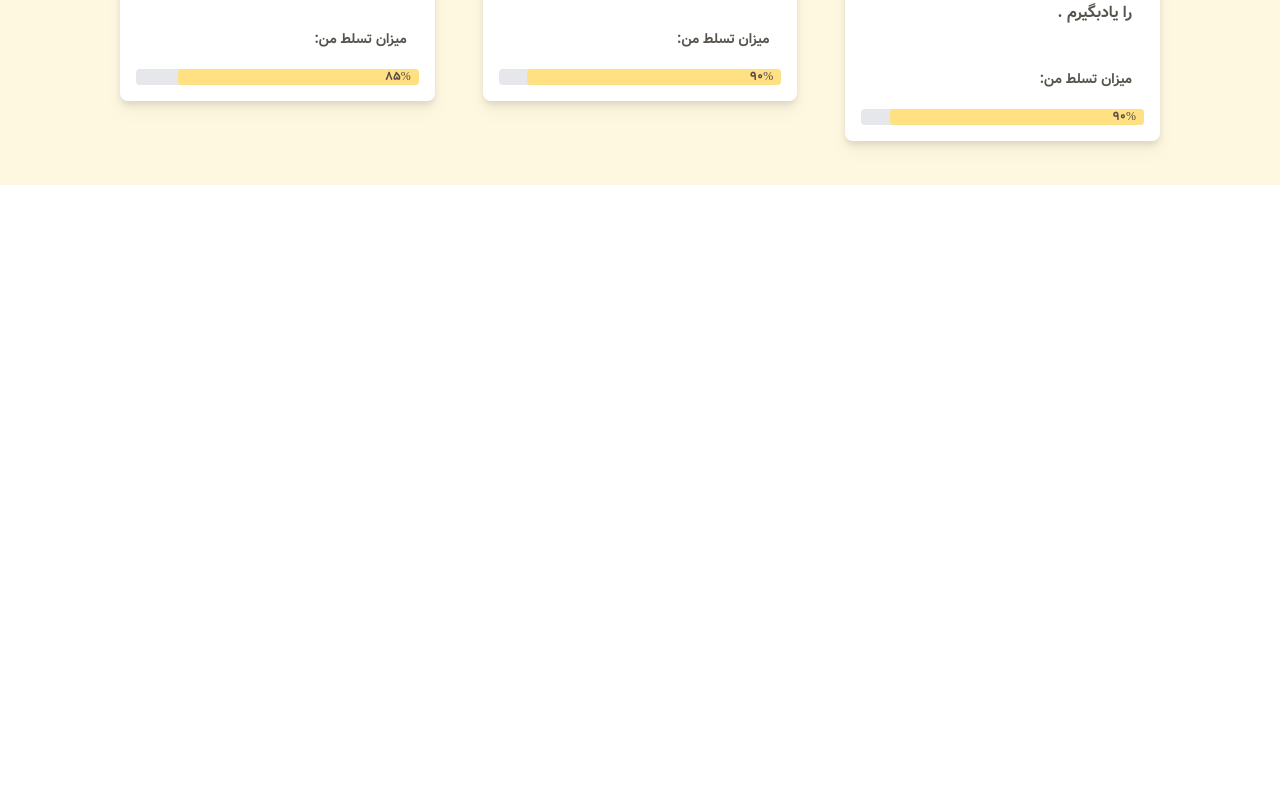
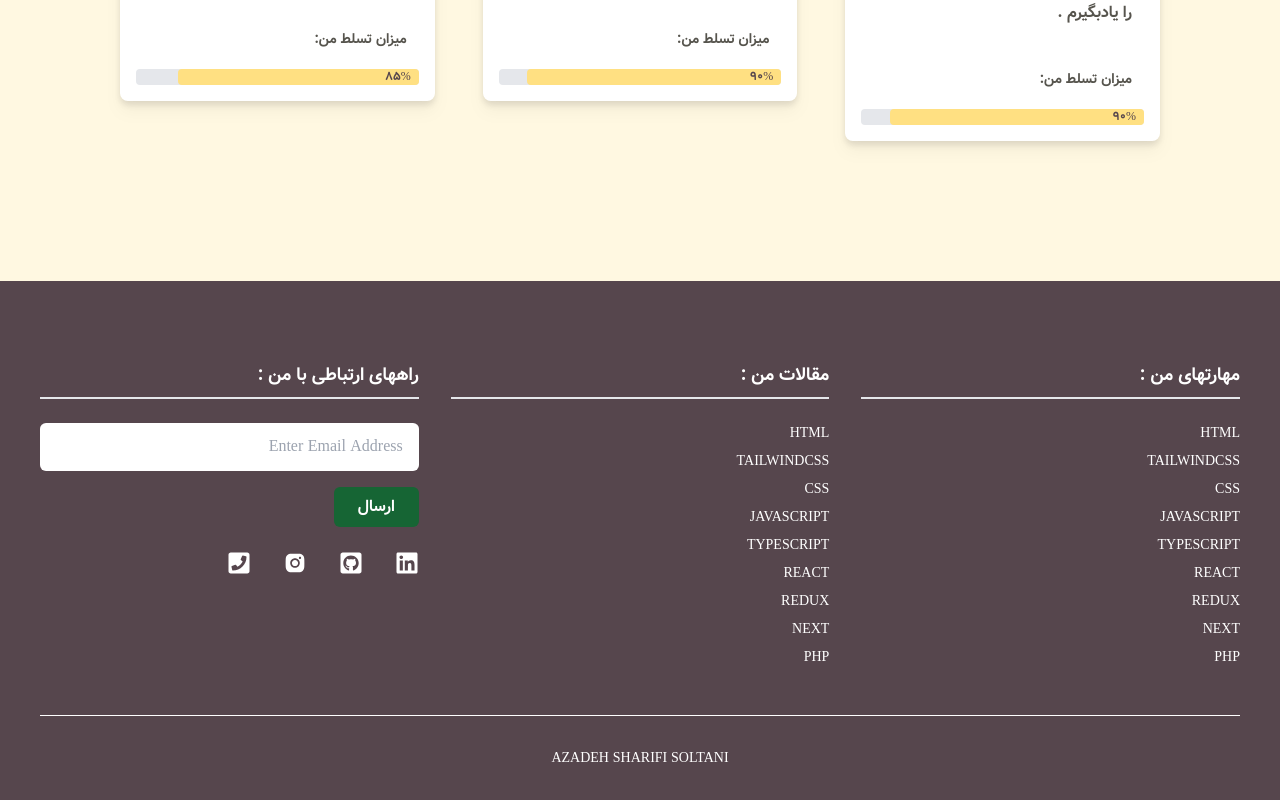
Before and after one commit to frau-azadeh/sunflower-dev, a Next.js app: page / in a window 1280 px wide. Shown: the part 4146-4946 px from the top of the page. Before the commit the page ends 4427 px from the top, so only its background shows below. Built offline with nearby package versions, Linux system fonts and the light colour scheme.

Commit message:
footer, navigation and scrolltotop are finish

```diff
--- a/src/app/page.tsx
+++ b/src/app/page.tsx
@@ -3,13 +3,17 @@ import Slider from '@/components/Slider';
 import React from 'react';
 import AboutSection from '../components/AboutSection';
 import SkillCard from '../components/SkillCard';
+import ScrollToTopButton from '../components/ScrollToTopButton';
 import { HiAcademicCap } from "react-icons/hi";
+import Footer from "../components/Footer";
+import NavigationMenu from "../components/NavigationMenu";
 
 const page = () => {
   return (
     <div className='bg-[#fff8e1] min-h-screen'>
       <TopNav/>
      <Slider/>
+     <ScrollToTopButton/>
      <AboutSection />
       <section id="skill" className="pb-5  md:m-24">
 
@@ -116,6 +120,8 @@ const page = () => {
 
           </div>
       </section>
+      <NavigationMenu />
+      <Footer/>
     </div>
   )
 }
--- /dev/null
+++ b/src/components/Footer.tsx
@@ -0,0 +1,133 @@
+import React from "react";
+import { FaLinkedin, FaGithubSquare, FaPhoneSquare } from "react-icons/fa";
+import { AiFillInstagram } from "react-icons/ai";
+
+const Footer: React.FC = () => {
+  return (
+    <footer className="bg-[#56464d] pt-20 pb-10 pr-10 pl-10 text-white">
+      <div className="container mx-auto">
+        <div className="flex flex-wrap -mx-4">
+          {/* Skills Section */}
+          <div className="w-full sm:w-1/3 px-4 mb-8 sm:mb-0">
+            <div>
+              <h4 className="text-lg font-bold uppercase mb-6 border-b-2 pb-2">
+                مهارتهای من :
+              </h4>
+              <ul className="space-y-2">
+                {[
+                  "HTML",
+                  "TAILWINDCSS",
+                  "CSS",
+                  "JAVASCRIPT",
+                  "TYPESCRIPT",
+                  "REACT",
+                  "REDUX",
+                  "NEXT",
+                  "PHP",
+                ].map((skill) => (
+                  <li key={skill} className="text-sm capitalize">
+                    {skill}
+                  </li>
+                ))}
+              </ul>
+            </div>
+          </div>
+
+          {/* Contact Form Section */}
+          <div className="w-full sm:w-1/3 px-4 mb-8 sm:mb-0">
+          <div>
+              <h4 className="text-lg font-bold uppercase mb-6 border-b-2 pb-2">
+                مقالات من :
+              </h4>
+              <ul className="space-y-2">
+                {[
+                  "HTML",
+                  "TAILWINDCSS",
+                  "CSS",
+                  "JAVASCRIPT",
+                  "TYPESCRIPT",
+                  "REACT",
+                  "REDUX",
+                  "NEXT",
+                  "PHP",
+                ].map((skill) => (
+                  <li key={skill} className="text-sm capitalize">
+                    {skill}
+                  </li>
+                ))}
+              </ul>
+            </div>
+          </div>
+
+          {/* Social Media Links Section */}
+          <div className="w-full sm:w-1/3 px-4">
+          <h4 className="text-lg font-bold uppercase mb-6 border-b-2 pb-2">
+              راههای ارتباطی با من :
+            </h4>
+            <form action="#" className="mt-4">
+              <input
+                type="text"
+                placeholder="Enter Email Address"
+                className="w-full h-12 px-4 mb-4 text-gray-900 rounded-md focus:outline-none"
+              />
+              <button
+                type="button"
+                className="bg-green-800 text-white py-2 px-6 rounded-md"
+              >
+                ارسال
+              </button>
+            </form>
+            <div>
+              <ul className="flex space-x-8 mt-6">
+                <li className="pl-8">
+                  <a
+                    href="https://www.linkedin.com/in/azadeh-sharifi-soltani"
+                    target="_blank"
+                    rel="noopener noreferrer"
+                    className="text-white text-2xl"
+                  >
+                    <FaLinkedin />
+                  </a>
+                </li>
+                <li>
+                  <a
+                    href="https://github.com/frau-azadeh"
+                    target="_blank"
+                    rel="noopener noreferrer"
+                    className="text-white text-2xl"
+                  >
+                    <FaGithubSquare />
+                  </a>
+                </li>
+                <li>
+                  <a
+                    href="https://instagram.com/frau_azadeh"
+                    target="_blank"
+                    rel="noopener noreferrer"
+                    className="text-white text-2xl"
+                  >
+                    <AiFillInstagram />
+                  </a>
+                </li>
+                <li>
+                  <a href="tel:09012764435" className="text-white text-2xl">
+                    <FaPhoneSquare />
+                  </a>
+                </li>
+              </ul>
+            </div>
+          </div>
+        </div>
+
+        {/* Footer Copyright */}
+        <div className="mt-12 text-center border-t border-white pt-8">
+          <p className="text-sm">
+            AZADEH SHARIFI SOLTANI
+          </p>
+        </div>
+      </div>
+    </footer>
+  );
+};
+
+export default Footer;
--- /dev/null
+++ b/src/components/NavigationMenu.tsx
@@ -0,0 +1,39 @@
+import React from "react";
+import { FaLinkedin, FaGithubSquare, FaPhoneSquare } from "react-icons/fa";
+import { AiFillInstagram } from "react-icons/ai";
+
+const NavigationMenu: React.FC = () => {
+  return (
+    <div className="fixed bottom-0 w-full bg-[#ffe082] flex justify-between items-center px-4 py-3 lg:hidden">
+      <a
+        href="https://www.linkedin.com/in/azadeh-sharifi-soltani"
+        target="_blank"
+        rel="noopener noreferrer"
+        className="text-[#56464d] hover:bg-[#56464d] hover:text-white hover:rounded-lg p-4 "
+      >
+        <FaLinkedin className="text-2xl" />
+      </a>
+      <a
+        href="https://github.com/frau-azadeh"
+        target="_blank"
+        rel="noopener noreferrer"
+        className="text-[#56464d] hover:bg-[#56464d] hover:text-white hover:rounded-lg p-4"
+      >
+        <FaGithubSquare className="text-2xl" />
+      </a>
+      <a
+        href="https://instagram.com/frau_azadeh"
+        target="_blank"
+        rel="noopener noreferrer"
+        className="text-[#56464d] hover:bg-[#56464d] hover:text-white hover:rounded-lg p-4"
+      >
+        <AiFillInstagram className="text-2xl" />
+      </a>
+      <a href="tel:09012764435" className=" bg-[#56464d] text-white rounded-lg p-4">
+        <FaPhoneSquare className="text-2xl" />
+      </a>
+    </div>
+  );
+};
+
+export default NavigationMenu;
--- /dev/null
+++ b/src/components/ScrollToTopButton.tsx
@@ -0,0 +1,39 @@
+"use client"
+import { useEffect, useState } from "react";
+import { FaAngleDoubleUp } from "react-icons/fa";
+
+const ScrollToTopButton: React.FC = () => {
+  const [isVisible, setIsVisible] = useState(false);
+
+  useEffect(() => {
+    const toggleVisibility = () => {
+      if (window.scrollY > 300) {
+        setIsVisible(true);
+      } else {
+        setIsVisible(false);
+      }
+    };
+    window.addEventListener("scroll", toggleVisibility);
+    return () => window.removeEventListener("scroll", toggleVisibility);
+  }, []);
+
+  const scrollToTop = () => {
+    window.scrollTo({
+      top: 0,
+      behavior: "smooth",
+    });
+  };
+
+  return (
+    <button
+      onClick={scrollToTop}
+      className={`${
+        isVisible ? "flex" : "hidden"
+      } fixed bottom-28 left-12 w-10 h-10 bg-[#ffe082] text-[#56464d] rounded-full shadow-md justify-center items-center cursor-pointer z-10`}
+    >
+      <FaAngleDoubleUp className="text-lg"/>
+    </button>
+  );
+};
+
+export default ScrollToTopButton;
--- a/src/components/SkillCard.tsx
+++ b/src/components/SkillCard.tsx
@@ -10,7 +10,7 @@ interface SkillCardProps {
 
 const SkillCard: React.FC<SkillCardProps> = ({ title, description, imgSrc, proficiency }) => {
   return (
-    <div className="w-full sm:w-1/2 md:w-1/3 p-6">
+    <div className="w-full  md:w-1/3 p-6">
       <div className="bg-white leading-10 p-4 text-right text-[#56544d] hover:bg-gradient-to-b from-white to-[#56464d] hover:text-white rounded-lg drop-shadow-lg shadow-[#56464d] border-t-8 border-[#56464d]">
         <div className="icon-wrapper mb-4">
           <Image src={imgSrc} alt={title} width={50} height={50} className="mx-auto rounded-lg" />
```
